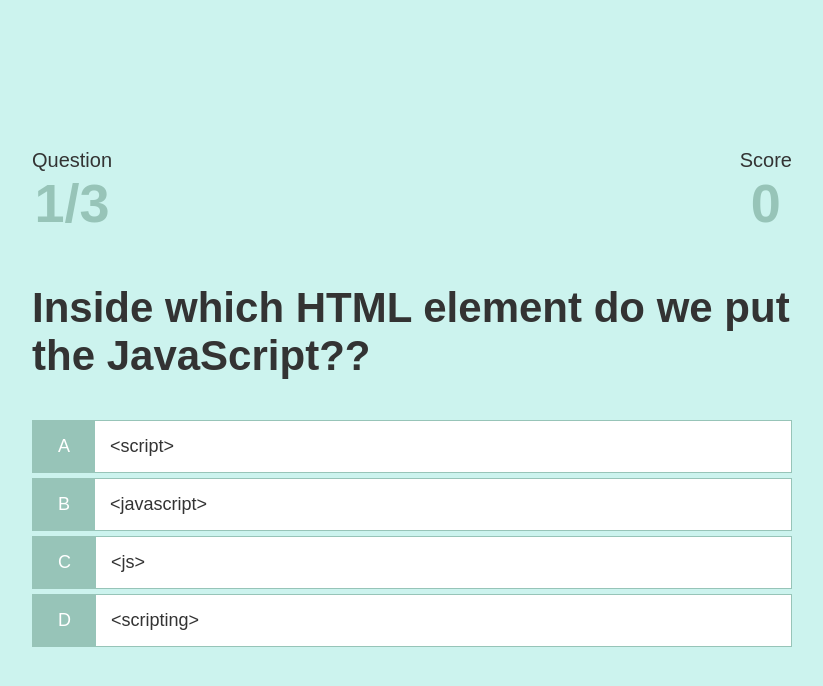
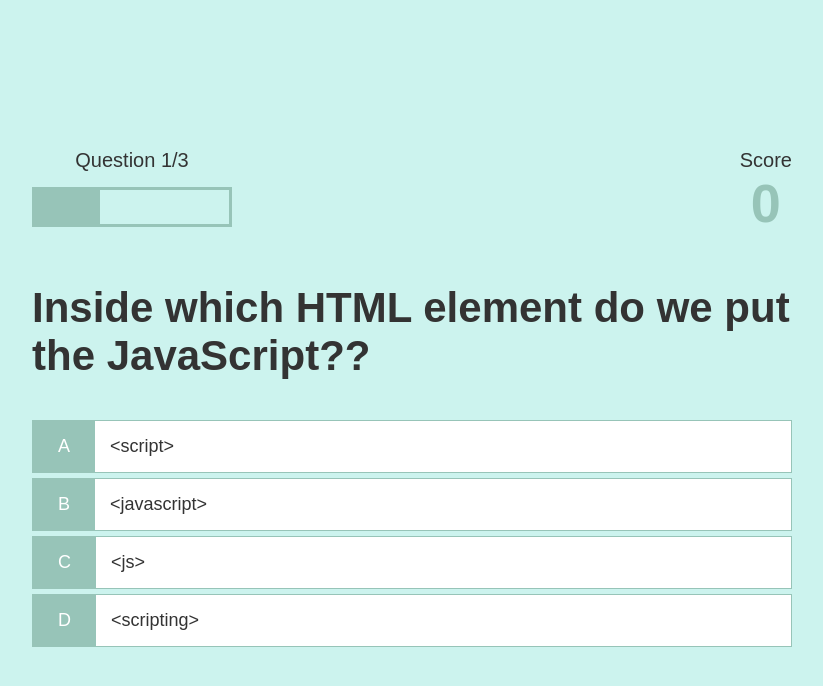
Before and after one commit to santshvm/QuizWebApp, a plain HTML site: page game.html in a window 1280 px wide. Shown: the whole page, without its empty margins (228-1051 px from the left). Drawn offline with Linux system fonts and the light colour scheme.

Commit message:
create progress-bar

```diff
--- a/css/game.css
+++ b/css/game.css
@@ -50,3 +50,20 @@
 .hud-main-text {
     text-align: center;
 }
+
+
+/* styling the progress bar */
+
+#progress-bar {
+    width: 20rem;
+    height: 4rem;
+    border: 0.3rem solid #97C4B8;
+    margin-top: 1.5rem;
+
+}
+
+#progress-bar-full {
+    height: 3.4rem;
+    background-color: #97C4B8;
+    width: 0%;
+}
--- a/game.html
+++ b/game.html
@@ -16,15 +16,15 @@
             <div id="hud">
                 <div id="hud-item">
                     <!--this p tag will show what question you are on -->
-                    <p class="hud-prefix">
+                    <p id="progress-text" class="hud-prefix">
                         Question
                     </p>
+                    <!--creating the progress bar-->
+                    <div id="progress-bar">
+                        <!--this will show the progress -->
+                        <div id="progress-bar-full"></div>
+                    </div>
 
-                    <!--this h1 is something that we need to update dynamically-->
-
-                    <h1 class="hud-main-text" id="questionCounter" style="color: #97C4B8">
-
-                    </h1>
 
                 </div>
 
--- a/game.js
+++ b/game.js
@@ -1,6 +1,6 @@
 // alert("Test");
 
-// Yeah, it works!
+// Yeah, it works!!
 
 
 
@@ -8,8 +8,16 @@ const question = document.getElementById("question");
 
 // creating an array of 4 different choices
 const choices = Array.from(document.getElementsByClassName("choice-text"));
-const questionCounterText = document.getElementById("questionCounter");
+
+// referencing the element with id="progress-text"
+const progressText = document.getElementById("progress-text");
+
+// referencing the eleement with id="score"
 const scoreText = document.getElementById("score");
+
+// referencing element with id="progress-bar-full"
+const progressBarFull = document.getElementById("progress-bar-full");
+
 
 
 let currentQuestion = {}; // this is an object
@@ -73,10 +81,21 @@ getNewQuestion = () => {
         return window.location.assign("end.html");
 
     }
+    // increament the questions that is already attempted
     questionCounter++;
+
     // update the question counter in the heads up display to display no of questions
     // attempted out of (/) max questions present
-    questionCounterText.innerHTML = questionCounter + "/" + MAX_QUESTIONS;
+
+    progressText.innerText = "Question " + questionCounter + "/" + MAX_QUESTIONS;
+
+    // after increamenting the question, we need to update the progress-bar
+    // to update the progress bar, we would modify the width of the progress-bar
+    // the width will be updated in terms of percentage
+    // percentage increase in the width = ((questionCounter)/(MAX_QUESTIONS)) * 100
+    // but the value has to be in %. so we will do some string interpolation
+    progressBarFull.style.width = (questionCounter/MAX_QUESTIONS) * 100 + "%";
+
     const questionIndex = Math.floor(Math.random() * availableQuestions.length);
     currentQuestion = availableQuestions[questionIndex];
     question.innerHTML = currentQuestion.question;
```
